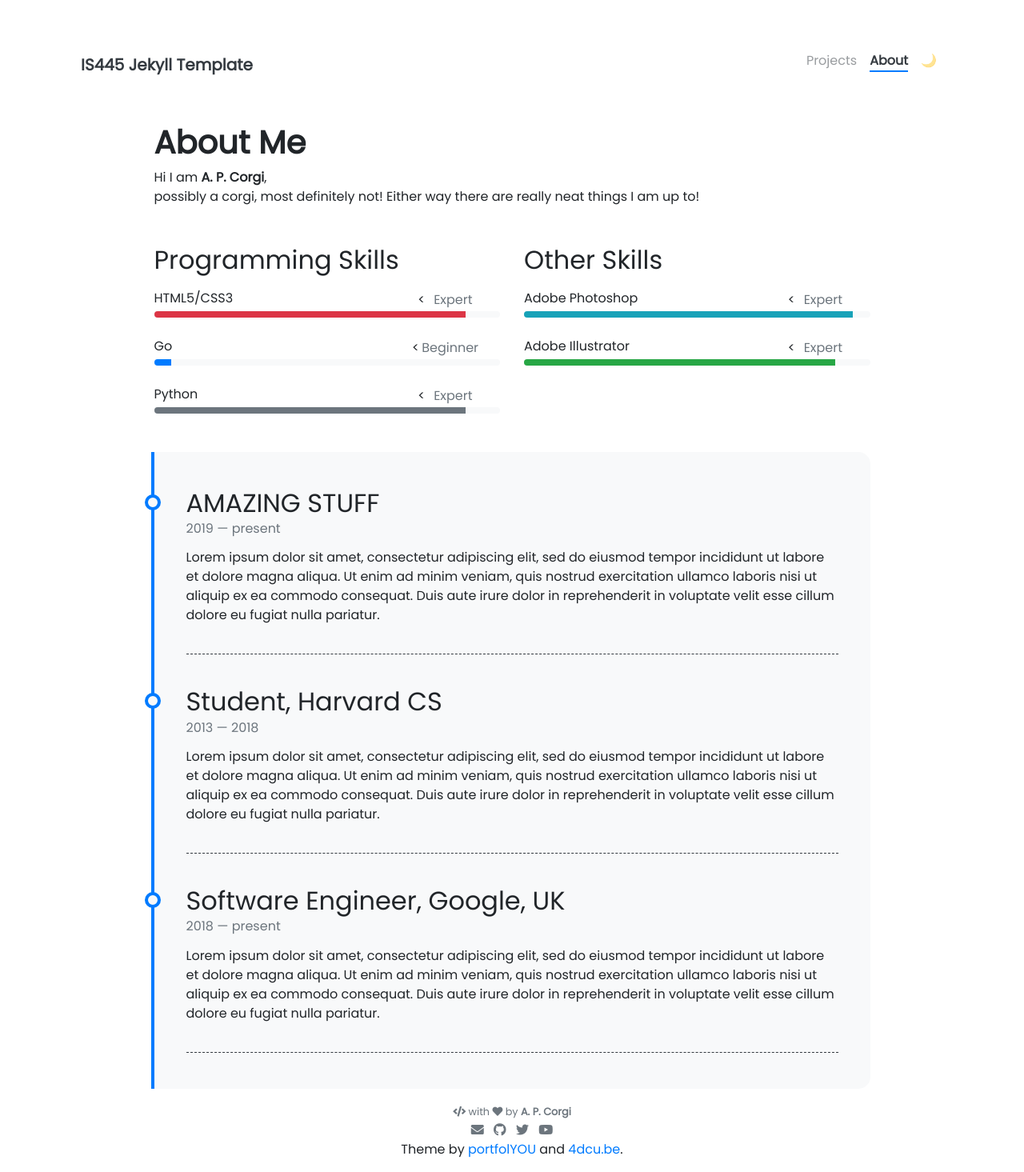
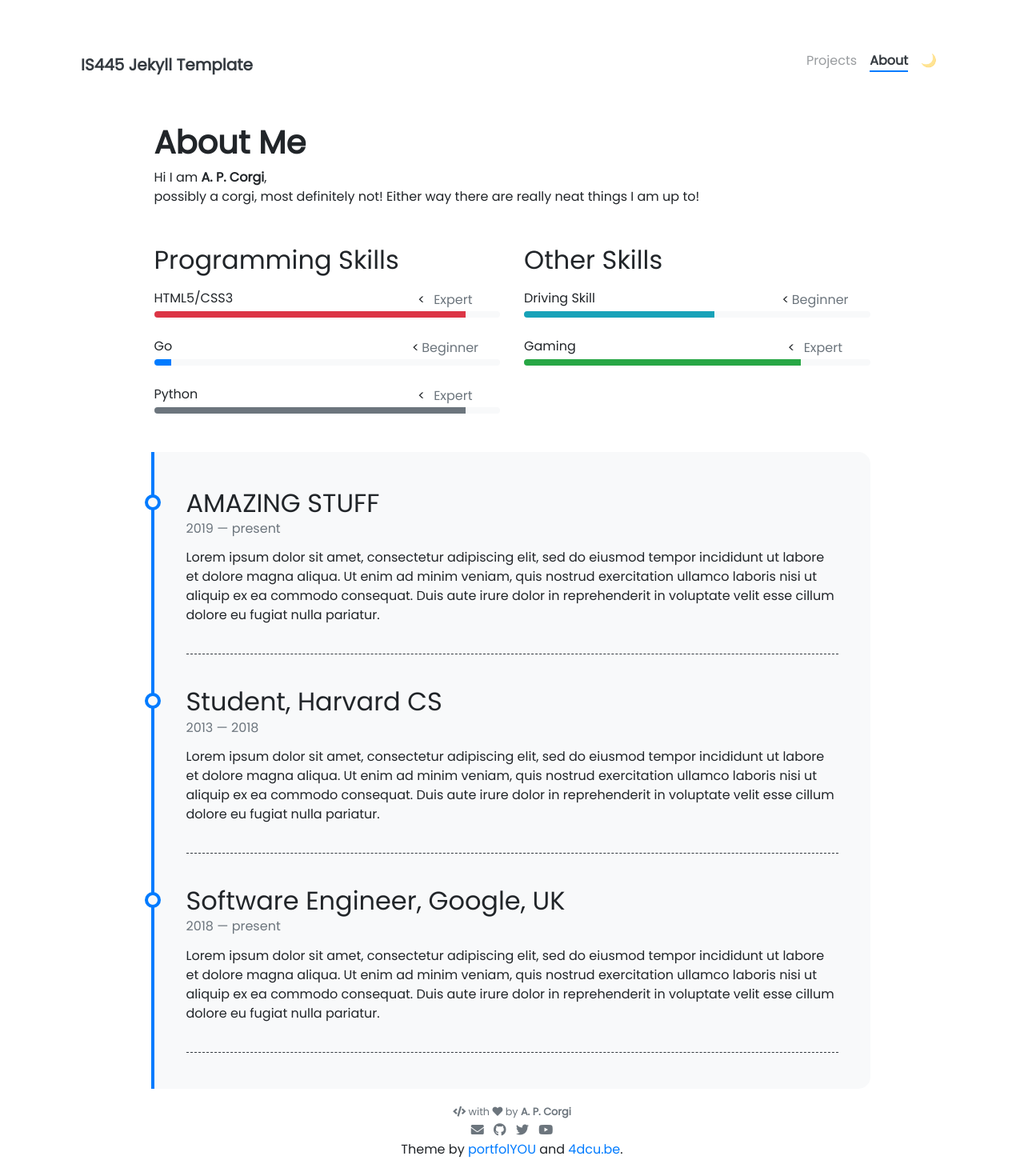
Before and after one commit to bochenz3-sys/bochenz3-sys.github.io, a Jekyll site: the page built from pages/about.md, in a window 1280 px wide. Shown: the whole page at 80% size. Built offline with Jekyll 4.4.1, drawn with Linux system fonts in a browser that asks for light colours; nearby versions of some CDN libraries.

Commit message:
Update other-skills.yml

```diff
--- a/_data/other-skills.yml
+++ b/_data/other-skills.yml
@@ -1,9 +1,9 @@
-- name: Adobe Photoshop
-  percentage: 95
-  level: Expert
+- name: Driving Skill
+  percentage: 55
+  level: Beginner
   color: info
 
-- name: Adobe Illustrator
-  percentage: 90
+- name: Gaming
+  percentage: 80
   level: Expert
   color: success
```
